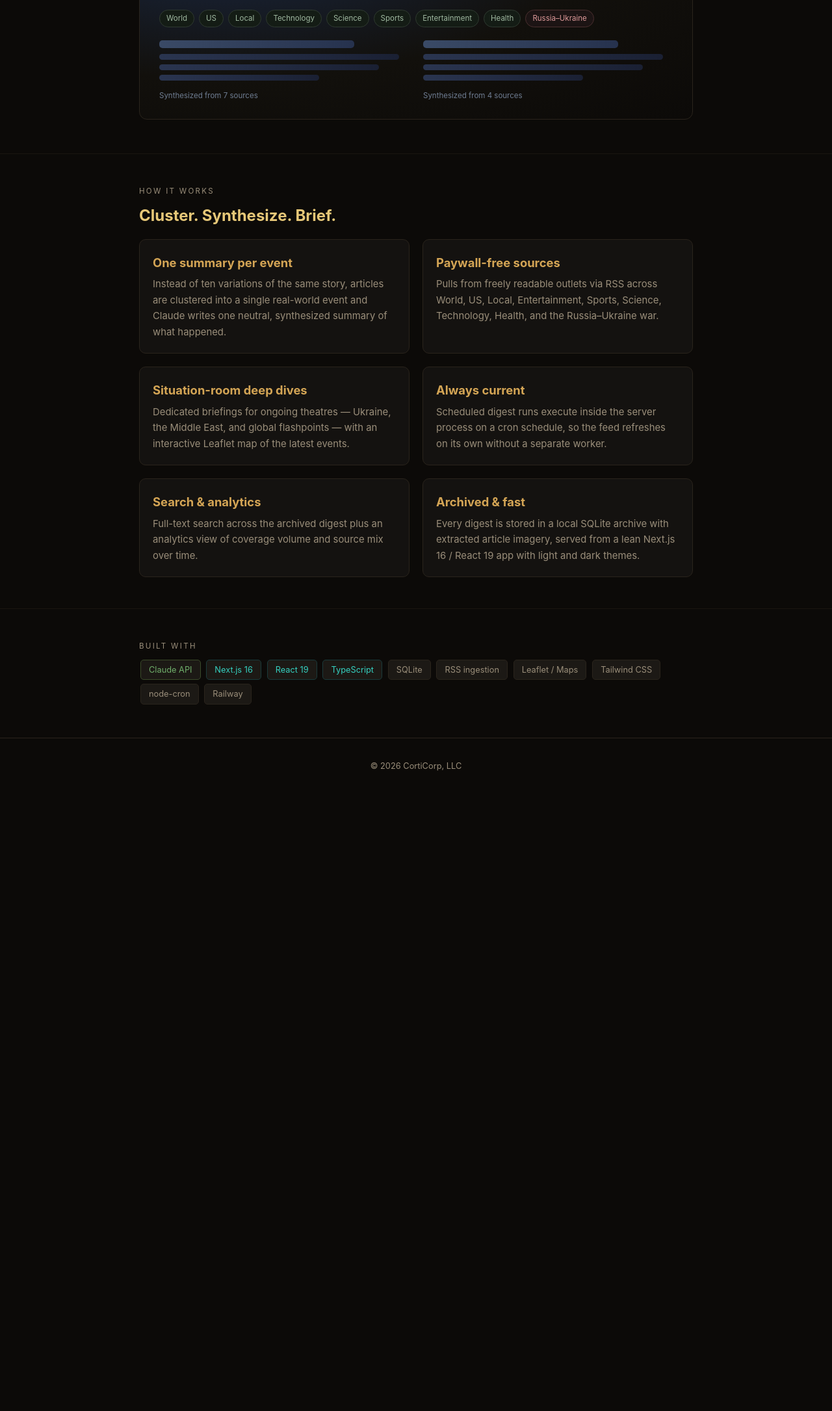
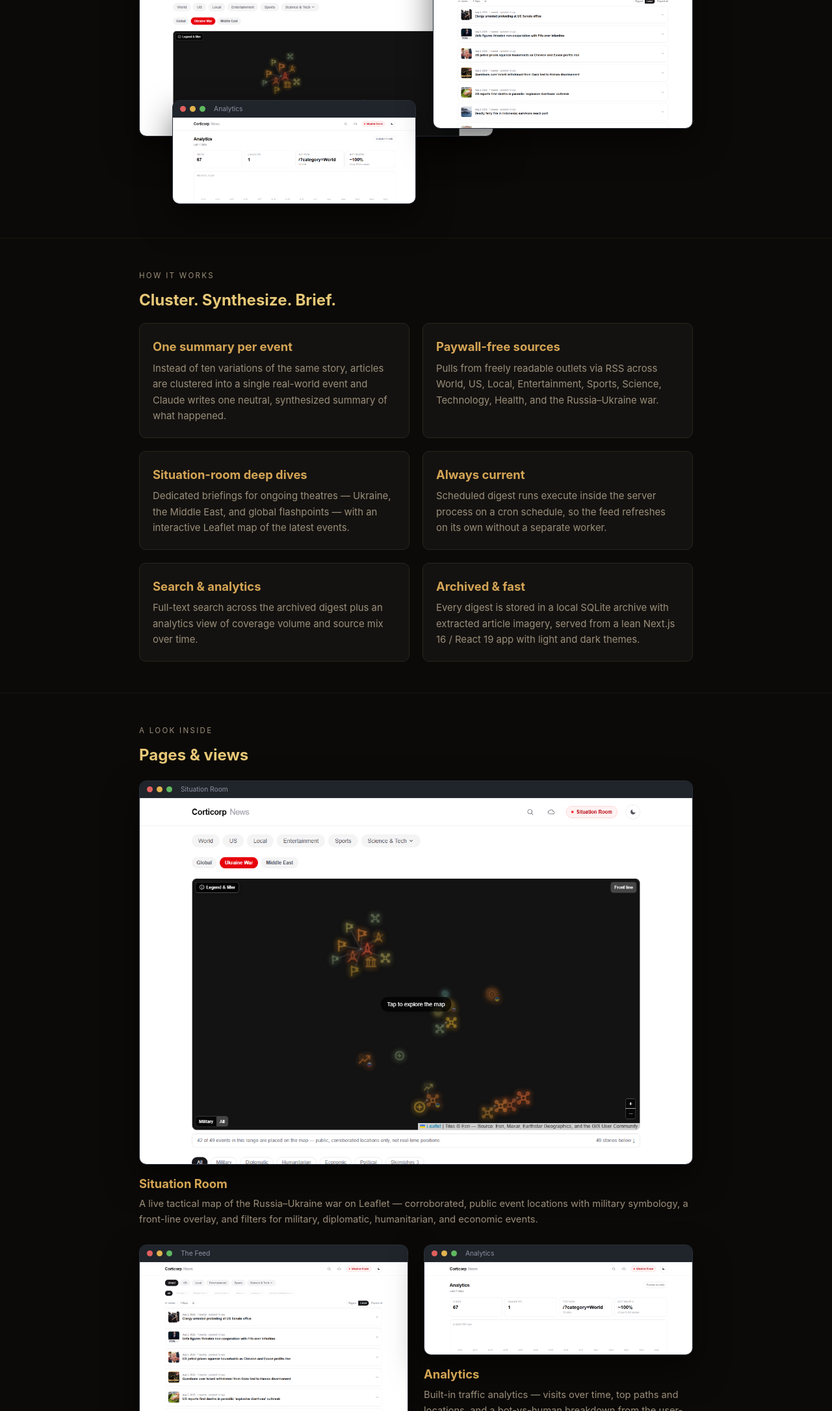
Before and after one commit to d9g4r9dyrn-hue/corticorp-site, a website: page projects/news/index.html in a window 1280 px wide. Shown: the part 629-2800 px from the top of the page at 65% size. Before the commit the page ends 1850 px from the top, so only its background shows below. Drawn offline with Linux system fonts and the light colour scheme.

Commit message:
Dress up News section with a collage of real app screenshots
Replace the placeholder CSS posters (home card + detail page) with framed
"browser window" collages built from actual Corticorp News pages — the
Situation Room tactical map, the synthesized feed, and analytics. Add a
captioned "Pages & views" gallery to the detail page.

Co-Authored-By: Claude Opus 4.8 (1M context) <noreply@anthropic.com>

```diff
--- a/projects/news/index.html
+++ b/projects/news/index.html
@@ -53,25 +53,31 @@
   .btn-ghost { background: var(--surface2); color: var(--accent2) }
   .btn:hover { filter: brightness(1.08); text-decoration: none }
 
-  /* ---- News poster (stands in for a screenshot) ---- */
-  .poster { position: relative; overflow: hidden; border-radius: 12px; border: 1px solid var(--border);
-    background: radial-gradient(120% 140% at 15% 0%, #1a2740 0%, #12100c 55%, #0c0a08 100%);
-    padding: 30px 30px 26px; margin: 8px 0 4px; }
-  .poster .masthead { display:flex; align-items:baseline; justify-content:space-between; flex-wrap:wrap; gap:8px;
-    border-bottom:1px solid #2f2a20; padding-bottom:14px; margin-bottom:18px }
-  .poster .mh-name { font-weight:800; letter-spacing:.02em; font-size:1.5rem }
-  .poster .mh-name .c { color: var(--accent2) } .poster .mh-name .n { color: var(--blue) }
-  .poster .mh-live { display:inline-flex; align-items:center; gap:7px; font-size:.72rem; text-transform:uppercase;
-    letter-spacing:.14em; color:var(--green) }
-  .poster .cats { display:flex; flex-wrap:wrap; gap:7px; margin-bottom:20px }
-  .poster .cat { font-size:.72rem; padding:3px 10px; border-radius:999px; border:1px solid #2f3a30; color:#9fb8a0; background:#141c15 }
-  .poster .cat.hot { border-color:#4a2f2f; color:#d99; background:#1c1414 }
-  .poster .story { margin-bottom:14px }
-  .poster .st-line { height:9px; border-radius:5px; background:linear-gradient(90deg,#2a3550,#1a2033); }
-  .poster .st-line.t { height:12px; width:78%; background:linear-gradient(90deg,#3a4a66,#26324e); margin-bottom:9px }
-  .poster .st-line.a { width:96% } .poster .st-line.b { width:88%; margin-top:7px } .poster .st-line.c { width:64%; margin-top:7px }
-  .poster .grid2 { display:grid; grid-template-columns:1fr 1fr; gap:22px; margin-top:8px }
-  .poster .src { margin-top:12px; font-size:.72rem; color:#6f7d92 }
+  /* ---- Framed app windows (collage + gallery) ---- */
+  .win { border-radius: 11px; overflow: hidden; border: 1px solid #2c313a;
+    background: #14171c; box-shadow: 0 22px 50px rgba(0,0,0,.55) }
+  .win .bar { display:flex; align-items:center; gap:6px; height:26px; padding:0 11px;
+    background:#20242b; border-bottom:1px solid #2c313a }
+  .win .bar i { width:9px; height:9px; border-radius:50%; background:#3a4048 }
+  .win .bar i.r{background:#e0605e} .win .bar i.y{background:#e0b24e} .win .bar i.g{background:#5fb85f}
+  .win .bar span { margin-left:7px; font-size:.64rem; color:#8b93a0 }
+  .win img { display:block; width:100%; object-fit:cover; object-position:top center }
+  /* overlapping hero collage */
+  .collage { position: relative; height: 400px; margin: 10px 0 4px }
+  .collage .win { position:absolute }
+  .collage .win-situation { width:64%; left:0; top:28px; z-index:1 }
+  .collage .win-situation img { height:240px }
+  .collage .win-feed { width:47%; right:0; top:0; z-index:3 }
+  .collage .win-feed img { height:256px }
+  .collage .win-analytics { width:44%; left:6%; bottom:0; z-index:2 }
+  .collage .win-analytics img { height:132px }
+  /* captioned gallery */
+  .gallery { display:grid; grid-template-columns:1fr 1fr; gap:26px 24px; margin-top:20px }
+  .shotcard.wide { grid-column:1 / -1 }
+  .shotcard .cap { margin-top:14px }
+  .shotcard .cap h3 { margin-bottom:4px }
+  .shotcard .cap p { color:var(--muted); font-size:.92rem }
+  @media (max-width:600px){ .collage{height:330px} .gallery{grid-template-columns:1fr} }
 
   footer { padding: 32px 0; border-top: 1px solid var(--border); text-align: center; color: var(--muted); font-size: .8rem }
   @media (max-width: 600px) { .features { grid-template-columns: 1fr } .poster .grid2 { grid-template-columns:1fr } }
@@ -105,26 +111,19 @@
 
 <section>
   <div class="wrap">
-    <!-- Branded poster stands in for a live screenshot -->
-    <div class="poster" aria-hidden="true">
-      <div class="masthead">
-        <div class="mh-name"><span class="c">Corticorp</span> <span class="n">News</span></div>
-        <div class="mh-live"><span class="dot"></span> Updated hourly</div>
+    <!-- Collage of real app pages -->
+    <div class="collage">
+      <div class="win win-situation">
+        <div class="bar"><i class="r"></i><i class="y"></i><i class="g"></i><span>Situation Room — live map</span></div>
+        <img src="img/situation.png" alt="Situation Room tactical map of the Russia-Ukraine war">
       </div>
-      <div class="cats">
-        <span class="cat">World</span><span class="cat">US</span><span class="cat">Local</span>
-        <span class="cat">Technology</span><span class="cat">Science</span><span class="cat">Sports</span>
-        <span class="cat">Entertainment</span><span class="cat">Health</span><span class="cat hot">Russia–Ukraine</span>
+      <div class="win win-analytics">
+        <div class="bar"><i class="r"></i><i class="y"></i><i class="g"></i><span>Analytics</span></div>
+        <img src="img/analytics.png" alt="Corticorp News analytics dashboard">
       </div>
-      <div class="grid2">
-        <div>
-          <div class="story"><div class="st-line t"></div><div class="st-line a"></div><div class="st-line b"></div><div class="st-line c"></div></div>
-          <div class="src">Synthesized from 7 sources</div>
-        </div>
-        <div>
-          <div class="story"><div class="st-line t"></div><div class="st-line a"></div><div class="st-line b"></div><div class="st-line c"></div></div>
-          <div class="src">Synthesized from 4 sources</div>
-        </div>
+      <div class="win win-feed">
+        <div class="bar"><i class="r"></i><i class="y"></i><i class="g"></i><span>The Feed</span></div>
+        <img src="img/feed.png" alt="Corticorp News synthesized story feed">
       </div>
     </div>
   </div>
@@ -171,6 +170,49 @@
 
 <section>
   <div class="wrap">
+    <p class="eyebrow">A look inside</p>
+    <h2>Pages &amp; views</h2>
+    <div class="gallery">
+      <div class="shotcard wide">
+        <div class="win">
+          <div class="bar"><i class="r"></i><i class="y"></i><i class="g"></i><span>Situation Room</span></div>
+          <img src="img/situation.png" alt="Situation Room tactical map with military unit symbols">
+        </div>
+        <div class="cap">
+          <h3>Situation Room</h3>
+          <p>A live tactical map of the Russia–Ukraine war on Leaflet — corroborated, public event
+             locations with military symbology, a front-line overlay, and filters for military, diplomatic,
+             humanitarian, and economic events.</p>
+        </div>
+      </div>
+      <div class="shotcard">
+        <div class="win">
+          <div class="bar"><i class="r"></i><i class="y"></i><i class="g"></i><span>The Feed</span></div>
+          <img src="img/feed.png" alt="Synthesized story feed grouped by category">
+        </div>
+        <div class="cap">
+          <h3>The Feed</h3>
+          <p>One synthesized summary per event, grouped by section and region, with source counts
+             and an expand-all for the full briefing.</p>
+        </div>
+      </div>
+      <div class="shotcard">
+        <div class="win">
+          <div class="bar"><i class="r"></i><i class="y"></i><i class="g"></i><span>Analytics</span></div>
+          <img src="img/analytics.png" alt="Traffic analytics dashboard">
+        </div>
+        <div class="cap">
+          <h3>Analytics</h3>
+          <p>Built-in traffic analytics — visits over time, top paths and locations, and a
+             bot-vs-human breakdown from the user-agent sample.</p>
+        </div>
+      </div>
+    </div>
+  </div>
+</section>
+
+<section>
+  <div class="wrap">
     <p class="eyebrow">Built with</p>
     <div>
       <span class="tag ai">Claude API</span>
```
Also changed, not shown: index.html (+47 -35 lines), projects/news/img/analytics.png (added), projects/news/img/feed.png (added), projects/news/img/situation.png (added).
